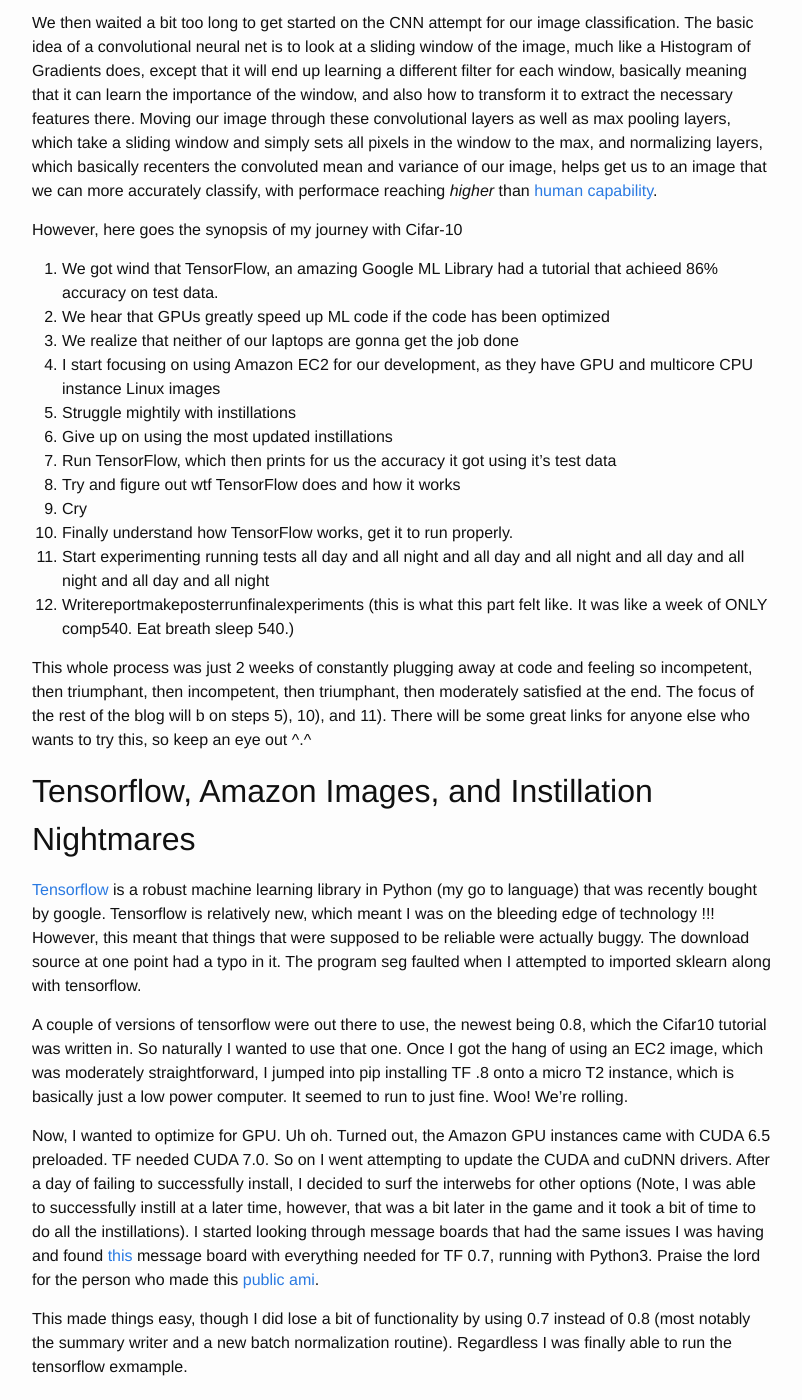
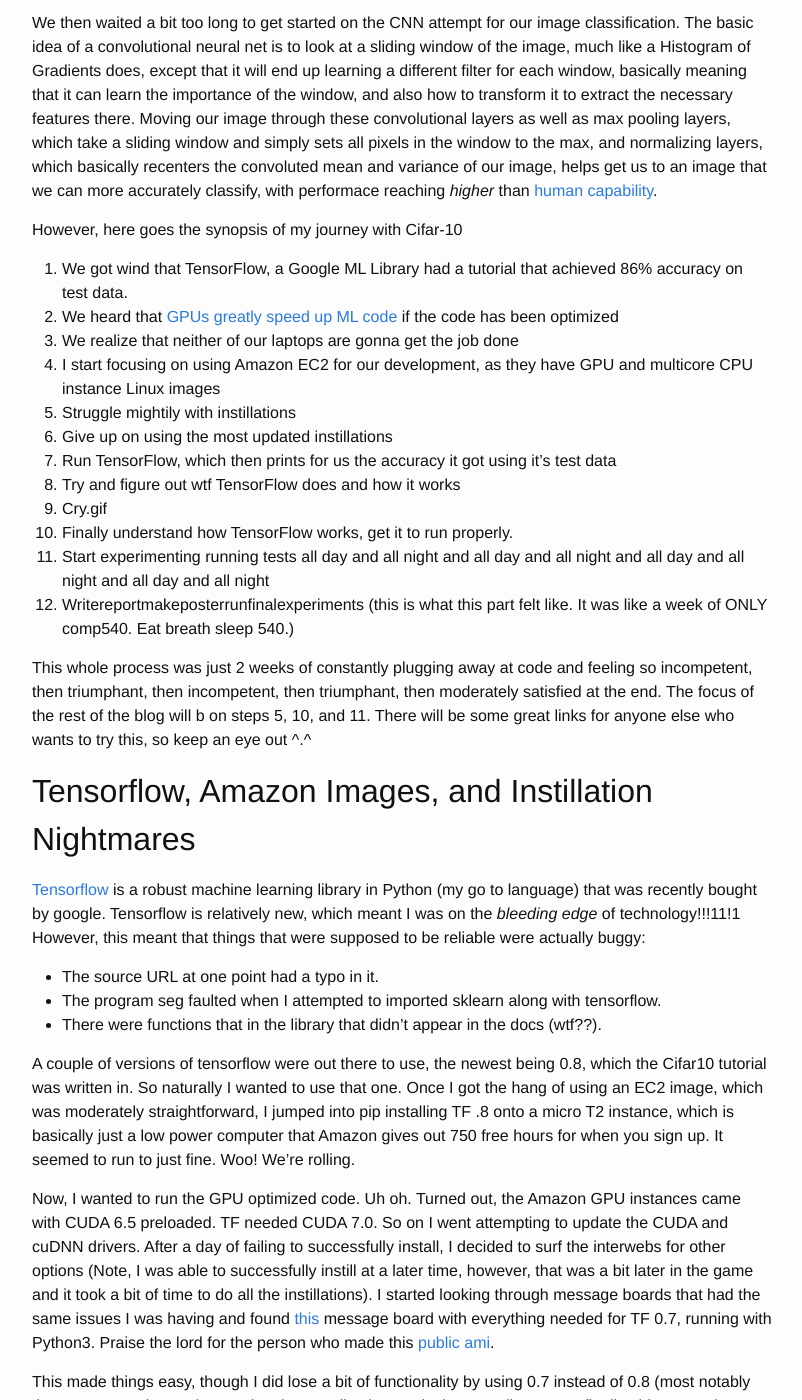
Before and after one commit to rayraycano/rayraycano.github.io, a Jekyll site: the page built from _posts/2016-05-18-PPPPP(EWCNNs).markdown, in a window 1280 px wide and 1400 px high, scrolled down 600 px. Shown: the whole window, without its empty margins (238-1040 px from the left). Built offline with Jekyll 4.4.1, drawn with Linux system fonts in a browser that asks for light colours.

Commit message:
edited post

```diff
--- a/_posts/2016-05-18-PPPPP(EWCNNs).markdown
+++ b/_posts/2016-05-18-PPPPP(EWCNNs).markdown
@@ -18,29 +18,33 @@
 
 However, here goes the synopsis of my journey with Cifar-10
 
-1. We got wind that TensorFlow, an amazing Google ML Library had a tutorial that achieed 86% accuracy on test data.
-2. We hear that GPUs greatly speed up ML code if the code has been optimized
+1. We got wind that TensorFlow, a Google ML Library had a tutorial that achieved 86% accuracy on test data.
+2. We heard that [GPUs greatly speed up ML code][GPUs] if the code has been optimized
 3. We realize that neither of our laptops are gonna get the job done
 4. I start focusing on using Amazon EC2 for our development, as they have GPU and multicore CPU instance Linux images
 5. Struggle mightily with instillations
 6. Give up on using the most updated instillations
 7. Run TensorFlow, which then prints for us the accuracy it got using it's test data
 8. Try and figure out wtf TensorFlow does and how it works
-9. Cry
+9. Cry.gif
 10. Finally understand how TensorFlow works, get it to run properly.
 11. Start experimenting running tests all day and all night and all day and all night and all day and all night and all day and all night
 12. Writereportmakeposterrunfinalexperiments (this is what this part felt like. It was like a week of ONLY comp540. Eat breath sleep 540.)
 
-This whole process was just 2 weeks of constantly plugging away at code and feeling so incompetent, then triumphant, then incompetent, then triumphant, then moderately satisfied at the end. The focus of the rest of the blog will b on steps 5), 10), and 11). There will be some great links for anyone else who wants to try this, so keep an eye out ^.^
+This whole process was just 2 weeks of constantly plugging away at code and feeling so incompetent, then triumphant, then incompetent, then triumphant, then moderately satisfied at the end. The focus of the rest of the blog will b on steps 5, 10, and 11. There will be some great links for anyone else who wants to try this, so keep an eye out ^.^
 
 Tensorflow, Amazon Images, and Instillation Nightmares
 ------------------------------------------------------
 
-[Tensorflow][Tensorflow] is a robust machine learning library in Python (my go to language) that was recently bought by google. Tensorflow is relatively new, which meant I was on the bleeding edge of technology !!! However, this meant that things that were supposed to be reliable were actually buggy. The download source at one point had a typo in it. The program seg faulted when I attempted to imported sklearn along with tensorflow.
+[Tensorflow][Tensorflow] is a robust machine learning library in Python (my go to language) that was recently bought by google. Tensorflow is relatively new, which meant I was on the *bleeding edge* of technology!!!11!1 However, this meant that things that were supposed to be reliable were actually buggy:
 
-A couple of versions of tensorflow were out there to use, the newest being 0.8, which the Cifar10 tutorial was written in. So naturally I wanted to use that one. Once I got the hang of using an EC2 image, which was moderately straightforward, I jumped into pip installing TF .8 onto a micro T2 instance, which is basically just a low power computer. It seemed to run to just fine. Woo! We're rolling.
++ The source URL at one point had a typo in it.
++ The program seg faulted when I attempted to imported sklearn along with tensorflow.
++ There were functions that in the library that didn't appear in the docs (wtf??).
 
-Now, I wanted to optimize for GPU. Uh oh. Turned out, the Amazon GPU instances came with CUDA 6.5 preloaded. TF needed CUDA 7.0. So on I went attempting to update the CUDA and cuDNN drivers. After a day of failing to successfully install, I decided to surf the interwebs for other options (Note, I was able to successfully instill at a later time, however, that was a bit later in the game and it took a bit of time to do all the instillations). I started looking through message boards that had the same issues I was having and found [this][mess-board] message board with everything needed for TF 0.7, running with Python3. Praise the lord for the person who made this [public ami][public-ami].
+A couple of versions of tensorflow were out there to use, the newest being 0.8, which the Cifar10 tutorial was written in. So naturally I wanted to use that one. Once I got the hang of using an EC2 image, which was moderately straightforward, I jumped into pip installing TF .8 onto a micro T2 instance, which is basically just a low power computer that Amazon gives out 750 free hours for when you sign up. It seemed to run to just fine. Woo! We're rolling.
+
+Now, I wanted to run the GPU optimized code. Uh oh. Turned out, the Amazon GPU instances came with CUDA 6.5 preloaded. TF needed CUDA 7.0. So on I went attempting to update the CUDA and cuDNN drivers. After a day of failing to successfully install, I decided to surf the interwebs for other options (Note, I was able to successfully instill at a later time, however, that was a bit later in the game and it took a bit of time to do all the instillations). I started looking through message boards that had the same issues I was having and found [this][mess-board] message board with everything needed for TF 0.7, running with Python3. Praise the lord for the person who made this [public ami][public-ami].
 
 This made things easy, though I did lose a bit of functionality by using 0.7 instead of 0.8 (most notably the summary writer and a new batch normalization routine). Regardless I was finally able to run the tensorflow exmample.
 
```
Also changed, not shown: other parts of _posts/2016-05-18-PPPPP(EWCNNs).markdown (+1 -0 lines).
